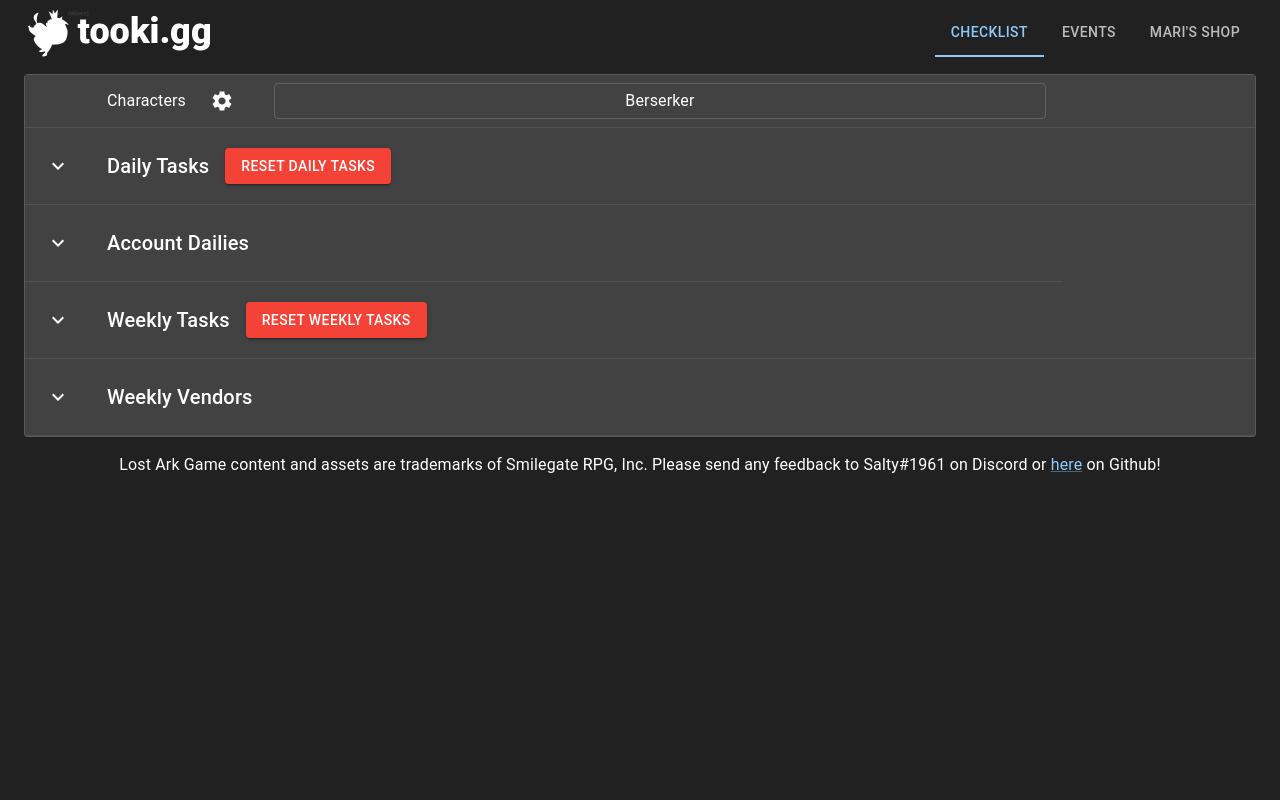
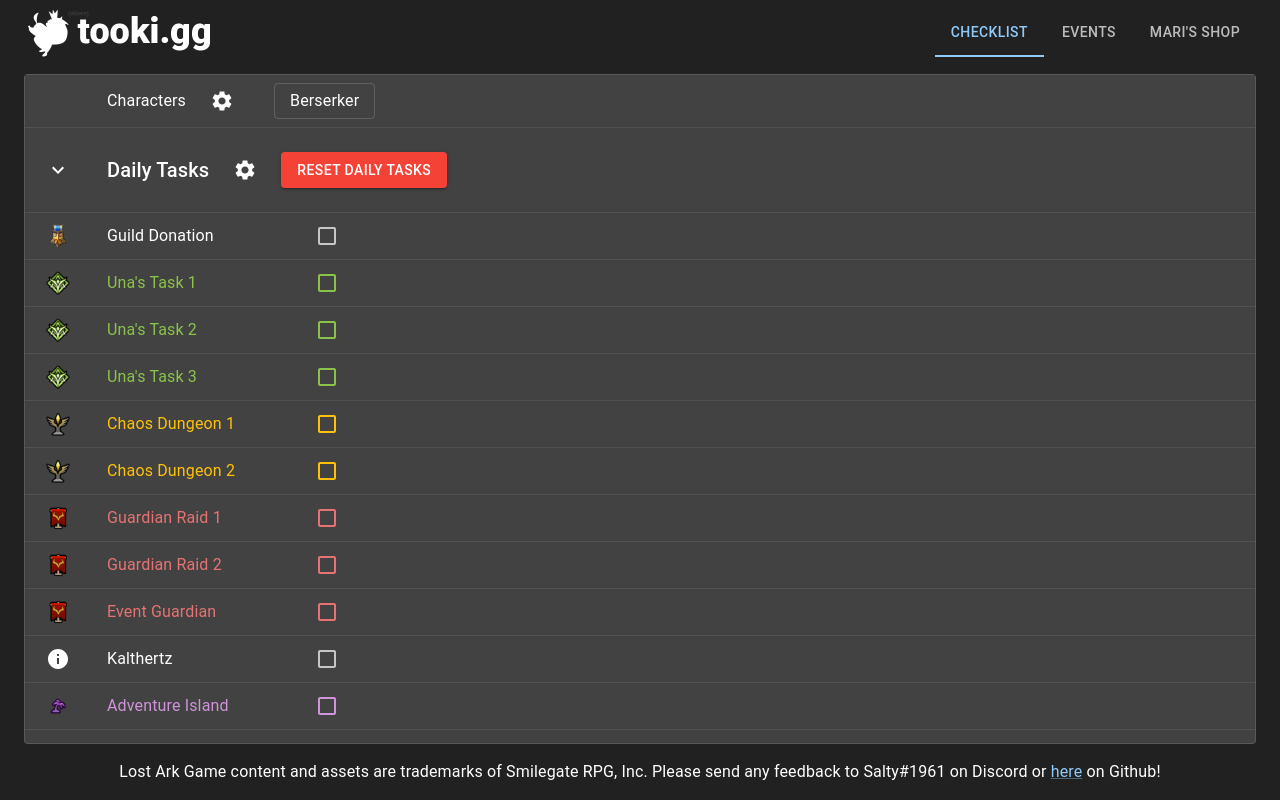
Before and after one commit to datmeal/tooki.gg-lostarkchecklist, a React (Create React App) app: page / in a window 1280 px wide. Built offline with nearby package versions, Linux system fonts and the light colour scheme; grey boxes are pictures that could not be loaded.

Commit message:
in progress

```diff
--- a/package.json
+++ b/package.json
@@ -19,6 +19,9 @@
     "react": "^17.0.2",
     "react-dom": "^17.0.2",
     "react-scripts": "5.0.0",
+    "react-smooth-dnd": "^0.11.1",
+    "react-sortablejs": "^6.1.1",
+    "sortablejs": "^1.15.0",
     "use-deep-compare-effect": "^1.8.1",
     "web-vitals": "^2.1.4",
     "zustand": "^3.7.0"
--- a/src/Checklist.js
+++ b/src/Checklist.js
@@ -1,17 +1,35 @@
 import * as React from "react";
 import _ from "lodash";
+import { Container, Draggable } from "react-smooth-dnd";
 import styled from "@emotion/styled";
-import AddIcon from "@mui/icons-material/Add";
+import Autocomplete from "@mui/material/Autocomplete";
 import Badge from "@mui/material/Badge";
 import Button from "@mui/material/Button";
 import Box from "@mui/material/Box";
-import InfoIcon from "@mui/icons-material/Info";
+import Checkbox from "@mui/material/Checkbox";
+import {
+  amber,
+  blue,
+  indigo,
+  lightGreen,
+  pink,
+  purple,
+  deepPurple,
+  red,
+} from "@mui/material/colors";
+import FormControl from "@mui/material/FormControl";
+import FormControlLabel from "@mui/material/FormControlLabel";
+import IconButton from "@mui/material/IconButton";
 import InputAdornment from "@mui/material/InputAdornment";
 import InputLabel from "@mui/material/InputLabel";
+import List from "@mui/material/List";
+import ListItem from "@mui/material/ListItem";
+import ListItemButton from "@mui/material/ListItemButton";
+import ListItemIcon from "@mui/material/ListItemIcon";
+import ListItemText from "@mui/material/ListItemText";
 import CircularProgress from "@mui/material/CircularProgress";
 import MenuItem from "@mui/material/MenuItem";
 import Select from "@mui/material/Select";
-import SettingsIcon from "@mui/icons-material/Settings";
 import Table from "@mui/material/Table";
 import TableBody from "@mui/material/TableBody";
 import TableCell from "@mui/material/TableCell";
@@ -22,10 +40,16 @@
 import { ThemeProvider } from "@mui/material/styles";
 import Tooltip from "@mui/material/Tooltip";
 import Typography from "@mui/material/Typography";
-import Checkbox from "@mui/material/Checkbox";
-import IconButton from "@mui/material/IconButton";
+import AddIcon from "@mui/icons-material/Add";
+import DeleteForeverIcon from "@mui/icons-material/DeleteForever";
+import InfoIcon from "@mui/icons-material/Info";
 import KeyboardArrowDownIcon from "@mui/icons-material/KeyboardArrowDown";
 import KeyboardArrowUpIcon from "@mui/icons-material/KeyboardArrowUp";
+import SaveIcon from "@mui/icons-material/Save";
+import SettingsIcon from "@mui/icons-material/Settings";
+import SwapVertIcon from "@mui/icons-material/SwapVert";
+import VisibilityIcon from "@mui/icons-material/Visibility";
+import VisibilityOffIcon from "@mui/icons-material/VisibilityOff";
 // import create from "zustand";
 import CharacterSelect from "./CharacterSelect";
 
@@ -53,8 +77,18 @@
 import icon_cradle from "./img/icon_cradle.png";
 import { LinearProgress } from "@mui/material";
 
-function createData(name, id, info, icon, color, isRoster, minilvl, maxilvl) {
-  return { name, id, info, icon, color, isRoster, minilvl, maxilvl };
+function createData(
+  name,
+  id,
+  info = null,
+  icon = null,
+  color = null,
+  isRoster = false,
+  isWeekly = false,
+  order = null,
+  isVisible = true
+) {
+  return { name, id, info, icon, color, isRoster, isWeekly, order, isVisible };
 }
 
 // const dailies = {
@@ -63,7 +97,9 @@
 //     icon: icon_guild, // icon image
 //     info: null, // info tooltip on left
 //     name: 'Guild Donation', // display text
+//     order: null, // row order
 //     roster: false, // once per roster (one checkbox)
+//     show: true, // show only on Setting Mode when false
 // }
 
 const dailies = [
@@ -100,45 +136,38 @@
 //     maxilvl: null,
 // }
 
-const newDailies = [
+const taskData = [
   createData(`Guild Donation`, "guildDonation", null, icon_guild),
-  // createData(`Guild Mission`, "guildMission", null, icon_guild),
-  createData(`Una's Task 1`, "una1", null, icon_una_daily, "una"),
-  createData(`Una's Task 2`, "una2", null, icon_una_daily, "una"),
-  createData(`Una's Task 3`, "una3", null, icon_una_daily, "una"),
-  createData(`Chaos Dungeon 1`, "chaos1", null, icon_chaos_dungeon, "chaos"),
-  createData(`Chaos Dungeon 2`, "chaos2", null, icon_chaos_dungeon, "chaos"),
-  createData(`Guardian Raid 1`, "guardian1", null, icon_guardian, "guardian"),
-  createData(`Guardian Raid 2`, "guardian2", null, icon_guardian, "guardian"),
-  createData(
-    `Event Guardian`,
-    "eventguardian",
-    null,
-    icon_guardian,
-    "guardian"
-  ),
+  createData(`Una's Task 1`, "una1", null, icon_una_daily, lightGreen[500]),
+  createData(`Una's Task 2`, "una2", null, icon_una_daily, lightGreen[500]),
+  createData(`Una's Task 3`, "una3", null, icon_una_daily, lightGreen[500]),
+  createData(`Chaos Dungeon 1`, "chaos1", null, icon_chaos_dungeon, amber[500]),
+  createData(`Chaos Dungeon 2`, "chaos2", null, icon_chaos_dungeon, amber[500]),
+  createData(`Guardian Raid 1`, "guardian1", null, icon_guardian, red[300]),
+  createData(`Guardian Raid 2`, "guardian2", null, icon_guardian, red[300]),
+  createData(`Event Guardian`, "eventguardian", null, icon_guardian, red[300]),
   createData(
     `Kalthertz`,
     "kalthertz",
     "Buy $900 Males / $600 Females / $300 if you are impatient like me for Una's Daily Task"
   ),
 
-  createData(`Grand Prix`, "grandprix", null, icon_competitive, null, true),
+  // createData(`Grand Prix`, "grandprix", null, icon_competitive, null, true),
   createData(
     `Adventure Island`,
     "adv",
     null,
     icon_adventure_island,
-    "adventure",
+    purple[200],
     true
   ),
-  createData(`Field Boss`, "cal", null, icon_field_boss, "guardian", true),
+  createData(`Field Boss`, "cal", null, icon_field_boss, red[300], true),
   createData(
     `Chaos Gate`,
     "chaosgate",
     null,
     icon_chaos_gate,
-    "chaosGate",
+    deepPurple["A100"],
     true
   ),
   createData(
@@ -158,6 +187,8 @@
     true
   ),
 ];
+
+console.log("taskData:", taskData);
 
 // const defaultDailyList = [
 //   {
@@ -302,6 +333,15 @@
   createData(`PVP`, "vendorPvp", null, icon_coin_of_courage),
 ];
 
+const rapportItems = [
+  "rapport1",
+  "rapport2",
+  "rapport3",
+  "rapport4",
+  "rapport5",
+  "rapport6",
+];
+
 export default function Checklist(props) {
   const { theme, useStore } = props;
 
@@ -324,6 +364,8 @@
 
   // normal hooks
   const [characterEditMode, toggleCharacterEditMode] = React.useState(false);
+  const [dailyEditMode, toggleDailyEditMode] = React.useState(false);
+  const [tasks, setTasks] = React.useState(taskData);
   // const [openDailyTasks, setOpenDailyTasks] = React.useState(false);
   // const [openDailyAccount, setOpenDailyAccount] = React.useState(false);
   // const [openWeeklyTasks, setOpenWeeklyTasks] = React.useState(false);
@@ -476,9 +518,9 @@
             checked={siteSettings.dailyTaskStatus[charData.id][row.id]}
             sx={
               row.color && {
-                color: theme.palette[row.color]["main"],
+                color: row.color,
                 "&.Mui-checked": {
-                  color: theme.palette[row.color]["main"],
+                  color: row.color,
                 },
               }
             }
@@ -491,9 +533,9 @@
         checked={siteSettings.dailyTaskStatus[charData.id][row.id]}
         sx={
           row.color && {
-            color: theme.palette[row.color]["main"],
+            color: row.color,
             "&.Mui-checked": {
-              color: theme.palette[row.color]["main"],
+              color: row.color,
             },
           }
         }
@@ -532,7 +574,7 @@
                         toggleCharacterEditMode(!characterEditMode);
                       }}
                     >
-                      <SettingsIcon />
+                      {characterEditMode ? <SaveIcon /> : <SettingsIcon />}
                     </IconButton>
                   </Tooltip>
                 </Box>
@@ -587,13 +629,19 @@
               </TableCell>
               <TableCell colSpan={siteSettings.roster.length + 2}>
                 <Box sx={{ display: "flex", alignItems: "center" }}>
-                  <Typography
-                    variant="h6"
-                    component="p"
-                    sx={{ padding: 2, paddingLeft: 0 }}
-                  >
+                  <Typography variant="h6" component="p" sx={{ padding: 0 }}>
                     Daily Tasks
                   </Typography>
+                  <Tooltip title="Toggle task edit mode">
+                    <IconButton
+                      onClick={() => {
+                        toggleDailyEditMode(!dailyEditMode);
+                      }}
+                      sx={{ m: 2 }}
+                    >
+                      {dailyEditMode ? <SaveIcon /> : <SettingsIcon />}
+                    </IconButton>
+                  </Tooltip>
                   <Box>
                     <Button
                       color="error"
@@ -611,8 +659,103 @@
                 </Box>
               </TableCell>
             </TableRow>
-            {siteSettings.dailyTasksOpen &&
-              dailies.map((row) => {
+            {siteSettings.dailyTasksOpen && dailyEditMode ? (
+              <TableRow>
+                <TableCell colSpan={siteSettings.roster.length + 2}>
+                  <List>
+                    <Container dragHandleSelector=".drag-handle">
+                      {tasks.map((row) => {
+                        const skip = ["una2", "una3", "chaos2", "guardian2"];
+                        const rename = ["una1", "chaos1", "guardian1"];
+                        if (!skip.includes(row.id)) {
+                          return (
+                            <Draggable key={`drag-item-${row.id}`}>
+                              <ListItem dense>
+                                <ListItemIcon>
+                                  <IconButton>
+                                    <SwapVertIcon className="drag-handle" />
+                                  </IconButton>
+                                </ListItemIcon>
+                                <ListItemText
+                                  primary={
+                                    <FormControl
+                                      sx={{
+                                        m: 0,
+                                        mt: 1,
+                                        minWidth: 128,
+                                        width: "100%",
+                                      }}
+                                    >
+                                      {/* <InputLabel id={`character-${charData.id}-label`}>Class</InputLabel> */}
+                                      <TextField
+                                        disableClearable
+                                        fullWidth
+                                        label="Task name"
+                                        value={
+                                          rename.includes(row.id)
+                                            ? row.name.slice(0, -2)
+                                            : row.name
+                                        }
+                                      />
+                                    </FormControl>
+                                    // <Button
+                                    //   sx={{
+                                    //     textTransform: "none",
+                                    //     borderColor: "rgba(255,255,255,0.16)",
+                                    //     display: "flex",
+                                    //     flexDirection: "column",
+                                    //   }}
+                                    //   variant="outlined"
+                                    // >
+                                    //   <Typography
+                                    //     align="center"
+                                    //     color={row.color ? row.color : "#fff"}
+                                    //   >
+                                    //     {rename.includes(row.id)
+                                    //       ? row.name.slice(0, -2)
+                                    //       : row.name}
+                                    //   </Typography>
+                                    // </Button>
+                                  }
+                                  sx={{ flexGrow: 0, mr: 2 }}
+                                />
+                                <ListItemIcon>
+                                  <Tooltip title="Show/Hide task">
+                                    <IconButton>
+                                      <VisibilityIcon />
+                                    </IconButton>
+                                  </Tooltip>
+                                </ListItemIcon>
+                                <FormControlLabel
+                                  control={<Checkbox />}
+                                  label="Roster-wide"
+                                />
+                                <ListItemIcon>
+                                  <Tooltip title="Delete task forever">
+                                    <IconButton>
+                                      <DeleteForeverIcon />
+                                    </IconButton>
+                                  </Tooltip>
+                                </ListItemIcon>
+                              </ListItem>
+                              {/* <TableRow key={row.id}>
+                          <TableCell></TableCell>
+                          <TableCell colSpan={siteSettings.roster.length + 2}>
+                            <Typography>{row.name}</Typography>
+                          </TableCell>
+                        </TableRow> */}
+                            </Draggable>
+                          );
+                        } else {
+                          return null;
+                        }
+                      })}
+                    </Container>
+                  </List>
+                </TableCell>
+              </TableRow>
+            ) : (
+              tasks.map((row) => {
                 // console.log(row);
                 return (
                   <React.Fragment key={`daily_component_${row.id}`}>
@@ -624,11 +767,7 @@
                           </IconButton>
                         </TableCell>
                         <TableCell sx={{ width: "1px" }}>
-                          <Typography
-                            color={
-                              row.color && theme.palette[row.color]["main"]
-                            }
-                          >
+                          <Typography color={row.color ? row.color : "#fff"}>
                             Una's Tasks Rest Bonus
                           </Typography>
                         </TableCell>
@@ -691,11 +830,7 @@
                           </IconButton>
                         </TableCell>
                         <TableCell sx={{ width: "1px" }}>
-                          <Typography
-                            color={
-                              row.color && theme.palette[row.color]["main"]
-                            }
-                          >
+                          <Typography color={row.color ? row.color : "#fff"}>
                             Chaos Rest Bonus
                           </Typography>
                         </TableCell>
@@ -758,11 +893,7 @@
                           </IconButton>
                         </TableCell>
                         <TableCell sx={{ width: "1px" }}>
-                          <Typography
-                            color={
-                              row.color && theme.palette[row.color]["main"]
-                            }
-                          >
+                          <Typography color={row.color ? row.color : "#fff"}>
                             Guardian Raid Rest Bonus
                           </Typography>
                         </TableCell>
@@ -832,9 +963,7 @@
                         )}
                       </TableCell>
                       <TableCell sx={{ width: "1px" }}>
-                        <Typography
-                          color={row.color && theme.palette[row.color]["main"]}
-                        >
+                        <Typography color={row.color ? row.color : "#fff"}>
                           {row.name}
                         </Typography>
                       </TableCell>
@@ -870,10 +999,9 @@
                                     }
                                     sx={
                                       row.color && {
-                                        color: theme.palette[row.color]["main"],
+                                        color: row.color,
                                         "&.Mui-checked": {
-                                          color:
-                                            theme.palette[row.color]["main"],
+                                          color: row.color,
                                         },
                                       }
                                     }
@@ -897,9 +1025,9 @@
                               checked={false}
                               sx={
                                 row.color && {
-                                  color: theme.palette[row.color]["main"],
+                                  color: row.color,
                                   "&.Mui-checked": {
-                                    color: theme.palette[row.color]["main"],
+                                    color: row.color,
                                   },
                                 }
                               }
@@ -912,7 +1040,8 @@
                     </TableRow>
                   </React.Fragment>
                 );
-              })}
+              })
+            )}
             <TableRow>
               <TableCell>
                 <IconButton
@@ -930,8 +1059,8 @@
               <TableCell
                 colSpan={
                   siteSettings.accountDailiesOpen
-                    ? 2
-                    : siteSettings.roster.length + 1
+                    ? 1
+                    : siteSettings.roster.length + 2
                 }
               >
                 <Box sx={{ display: "flex", alignItems: "center" }}>
@@ -940,15 +1069,12 @@
                     component="p"
                     sx={{ padding: 2, paddingLeft: 0 }}
                   >
-                    Account Dailies
+                    Rapport
                   </Typography>
                 </Box>
               </TableCell>
               {siteSettings.accountDailiesOpen && (
                 <>
-                  <TableCell>
-                    <Typography>Rapport Name</Typography>
-                  </TableCell>
                   <TableCell colSpan={2}>
                     <Typography align="center">Song</Typography>
                   </TableCell>
@@ -960,6 +1086,65 @@
               )}
             </TableRow>
             {siteSettings.accountDailiesOpen &&
+              rapportItems.map((row, index) => {
+                console.log(row, index);
+                const rapportItem = rosterStatus[`rapport${index + 1}`];
+                return (
+                  <TableRow hover role="checkbox" key={row}>
+                    <TableCell>
+                      <IconButton size="small">
+                        <IconImage src={icon_rapport} />
+                      </IconButton>
+                    </TableCell>
+                    <TableCell sx={{ minWidth: 200, width: "1px" }}>
+                      <Box>
+                        <TextField
+                          id={`rapport${index + 1}_name`}
+                          label="NPC"
+                          defaultValue={rapportItem.name}
+                          type="string"
+                          margin="normal"
+                          onBlur={(e) => {
+                            setRapportName(
+                              `rapport${index + 1}`,
+                              e.target.value
+                            );
+                          }}
+                        />
+                      </Box>
+                    </TableCell>
+                    {["song1", "song2", "emote1", "emote2"].map((item) => (
+                      <TableCell
+                        padding="checkbox"
+                        key={`rapport${index + 1}_${item}`}
+                        colSpan={1}
+                      >
+                        <Button
+                          onClick={() =>
+                            toggleRapportStatus(`rapport${index + 1}`, item)
+                          }
+                          fullWidth
+                          variant={"text"}
+                        >
+                          <Checkbox
+                            color="primary"
+                            checked={rapportItem[item]}
+                            sx={{
+                              color: theme.palette["rapport"]["main"],
+                              "&.Mui-checked": {
+                                color: theme.palette["rapport"]["main"],
+                              },
+                            }}
+                            disableRipple
+                          />
+                        </Button>
+                      </TableCell>
+                    ))}
+                    <TableCell colSpan={siteSettings.roster.length - 5} />
+                  </TableRow>
+                );
+              })}
+            {/* {siteSettings.accountDailiesOpen &&
               accountDailies.map((row, index) => {
                 const rapportItem = rosterStatus[`rapport${index + 1}`];
                 return (
@@ -980,7 +1165,7 @@
                     </TableCell>
                     <TableCell>
                       <Typography
-                        color={row.color && theme.palette[row.color]["main"]}
+                        color={row.color && row.color}
                       >
                         {row.name}
                       </Typography>
@@ -1002,9 +1187,9 @@
                           checked={rosterStatus[row.id]}
                           sx={
                             row.color && {
-                              color: theme.palette[row.color]["main"],
+                              color: row.color,
                               "&.Mui-checked": {
-                                color: theme.palette[row.color]["main"],
+                                color: row.color,
                               },
                             }
                           }
@@ -1070,7 +1255,7 @@
                     )}
                   </TableRow>
                 );
-              })}
+              })} */}
             <TableRow>
               <TableCell>
                 <IconButton
@@ -1124,9 +1309,7 @@
                     )}
                   </TableCell>
                   <TableCell>
-                    <Typography
-                      color={row.color && theme.palette[row.color]["main"]}
-                    >
+                    <Typography color={row.color ? row.color : "#fff"}>
                       {row.name}
                     </Typography>
                   </TableCell>
@@ -1152,9 +1335,9 @@
                             checked={charData.weeklies[row.id]}
                             sx={
                               row.color && {
-                                color: theme.palette[row.color]["main"],
+                                color: row.color,
                                 "&.Mui-checked": {
-                                  color: theme.palette[row.color]["main"],
+                                  color: row.color,
                                 },
                               }
                             }
@@ -1211,9 +1394,7 @@
                     )}
                   </TableCell>
                   <TableCell>
-                    <Typography
-                      color={row.color && theme.palette[row.color]["main"]}
-                    >
+                    <Typography color={row.color ? row.color : "#fff"}>
                       {row.name}
                     </Typography>
                   </TableCell>
@@ -1240,9 +1421,9 @@
                             disableRipple
                             sx={
                               row.color && {
-                                color: theme.palette[row.color]["main"],
+                                color: row.color,
                                 "&.Mui-checked": {
-                                  color: theme.palette[row.color]["main"],
+                                  color: row.color,
                                 },
                               }
                             }
```
Also changed, not shown: 1 other file (tests, documents, lock files or other folders).
